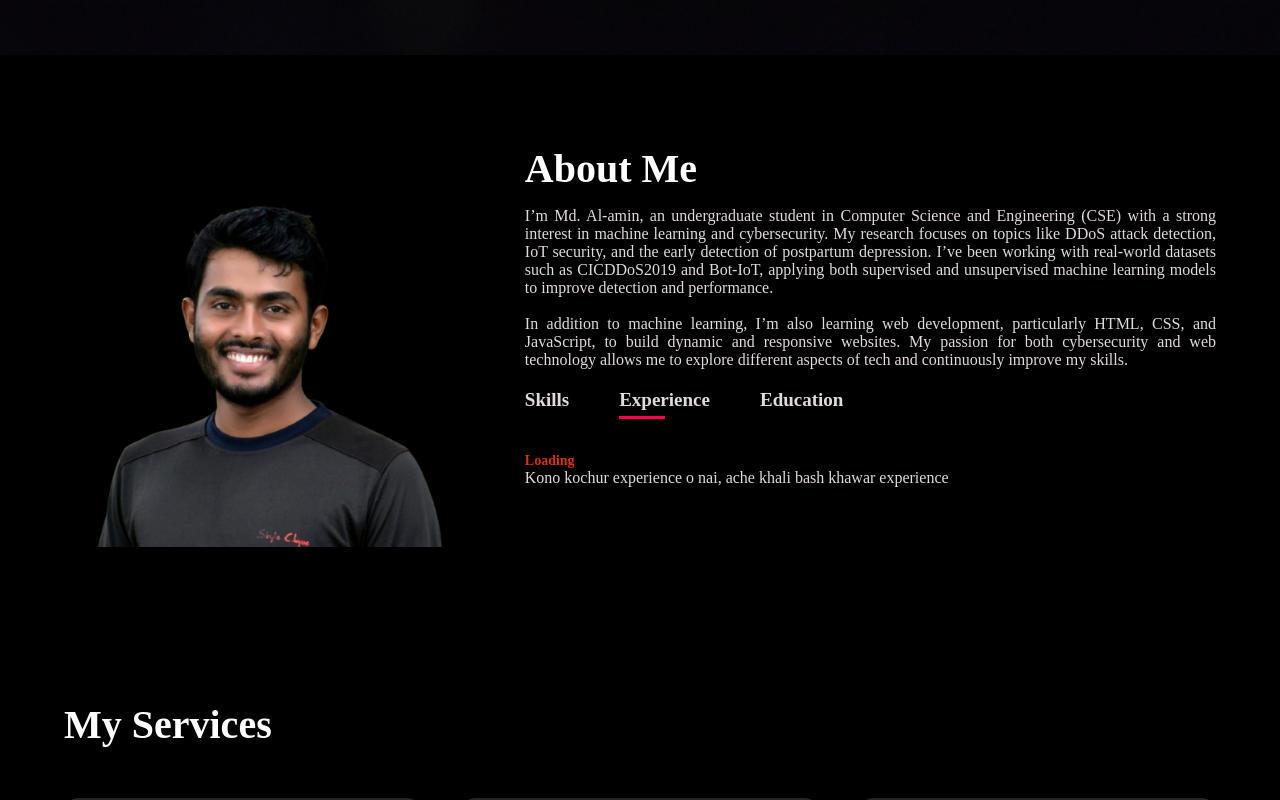
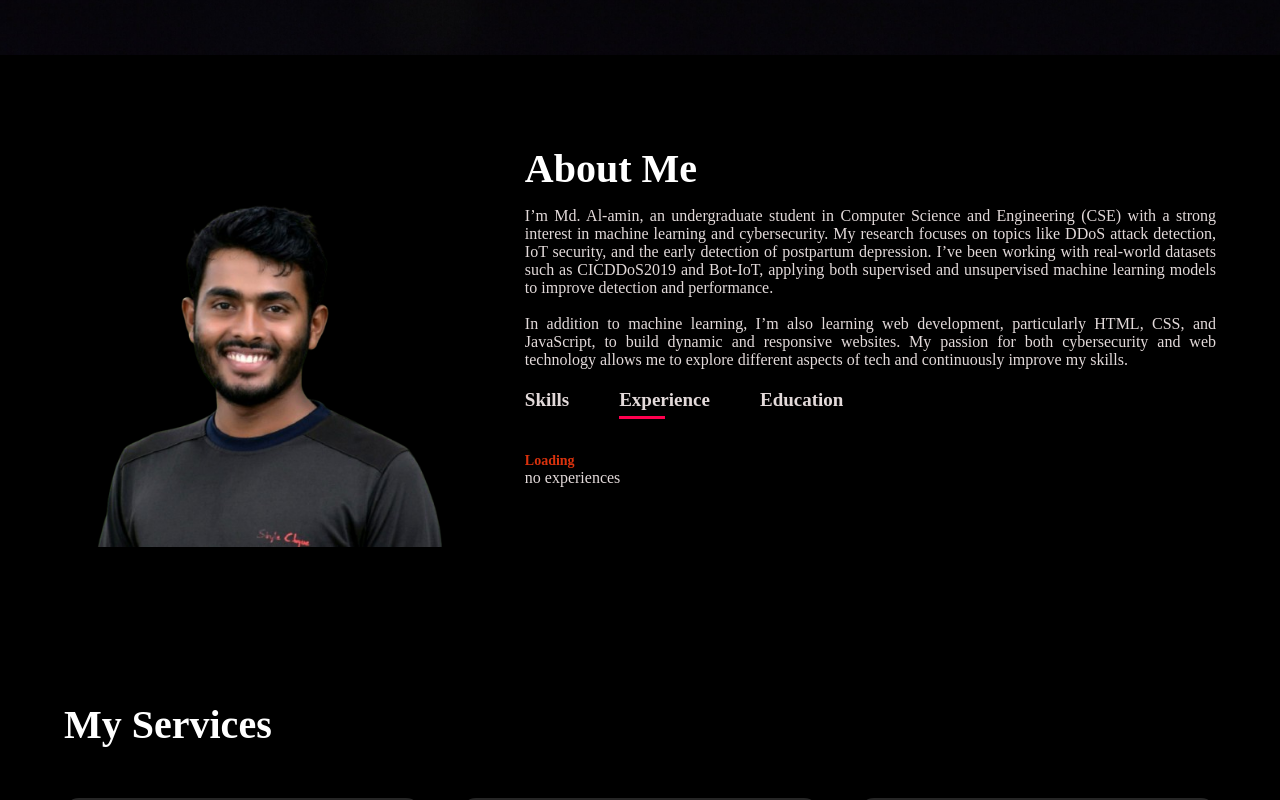
Before and after one commit to kazi3121/myself, a plain HTML site: page index.html in a window 1280 px wide. Both pictures are taken after a click on the element "Experience". Shown: the part 746-1546 px from the top of the page. Drawn offline with Linux system fonts and the light colour scheme.

Commit message:
Update index.html

```diff
--- a/index.html
+++ b/index.html
@@ -72,7 +72,7 @@
                     </div>
                     <div class="table-contents" id="experience">
                         <ul>
-                            <li><span>Loading</span><br>Kono kochur experience o nai, ache khali bash khawar experience</li>
+                            <li><span>Loading</span><br>no experiences</li>
                         </ul>
                     </div>
                     <div class="table-contents" id="education">
```
